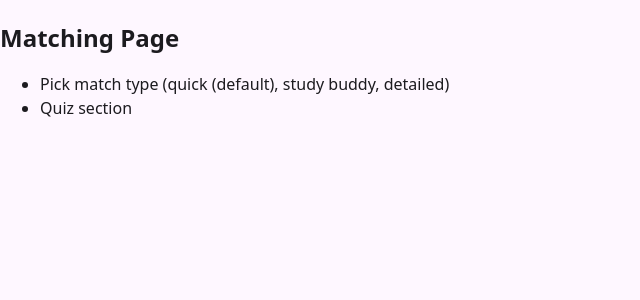
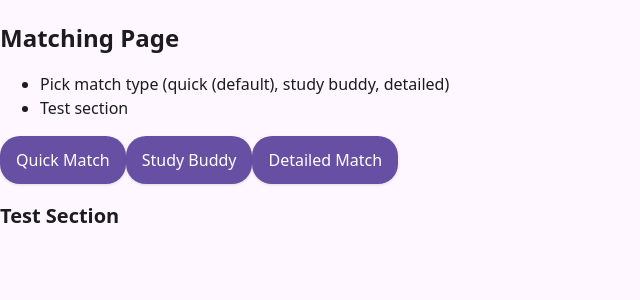
Before and after one commit to toBFrank/friendship-match, a React app in the folder frontend/: page /matching in a window 1280 px wide. Shown: the top 300 px of the page, without its empty margins (0-640 px from the left). Built offline with nearby package versions, Linux system fonts and the light colour scheme; the HTML template or start-up script is replaced by a standard one.

Commit message:
Added details to matching page. Switch terms: "quiz" --> "test"

```diff
--- a/frontend/src/pages/Landing/Landing.tsx
+++ b/frontend/src/pages/Landing/Landing.tsx
@@ -16,7 +16,7 @@ function Landing() {
         <h2>How It Works</h2>
         <ol>
           <li>Pick a path</li>
-          <li>Complete the quiz</li>
+          <li>Complete the test</li>
           <li>Get matched!</li>
         </ol>
       </section>
@@ -24,7 +24,7 @@ function Landing() {
         <h2>Features</h2>
         <ul>
           <li>Multiple match types (quick, study buddy, detailed)</li>
-          <li>Personalized matching based on quiz results</li>
+          <li>Personalized matching based on test results</li>
           <li>Easy-to-use interface</li>
         </ul>
       </section>
--- a/frontend/src/pages/Matching/Matching.tsx
+++ b/frontend/src/pages/Matching/Matching.tsx
@@ -7,8 +7,16 @@ function Matching() {
         <h1>Matching Page</h1>
         <ul>
             <li>Pick match type (quick (default), study buddy, detailed)</li>
-            <li>Quiz section</li>
+            <li>Test section</li>
         </ul>
+      </section>
+      <section className={styles.section}>
+        <button>Quick Match</button>
+        <button>Study Buddy</button>
+        <button>Detailed Match</button>
+      </section>
+      <section className={styles.section}>
+        <h2>Test Section</h2>
       </section>
     </main>
   );
```
Also changed, not shown: 1 other file (tests, documents, lock files or other folders).
